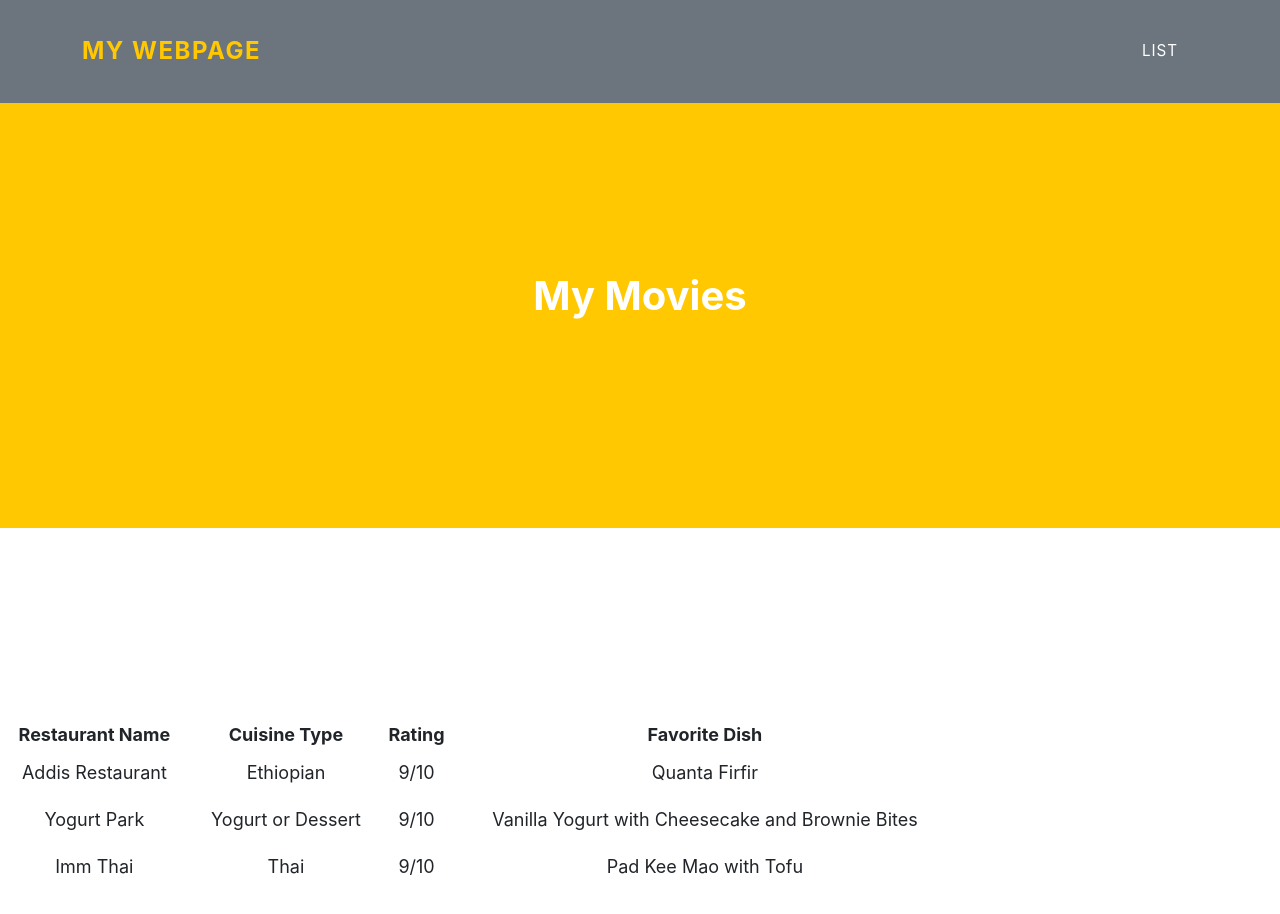
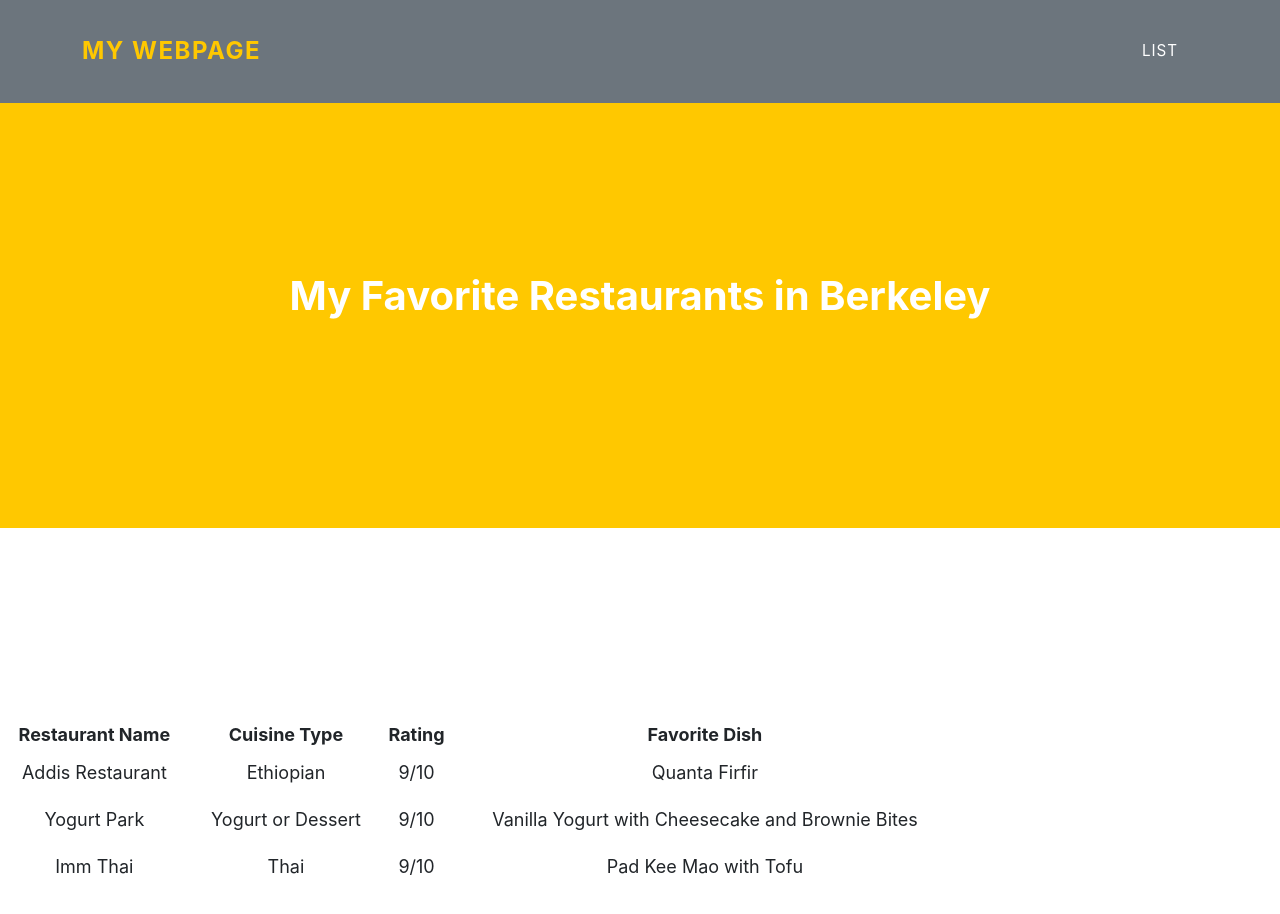
Before and after one commit to bfekadu/bfekadu.github.io, a plain HTML site: page WebsiteAssignmentFiles/list.html in a window 1280 px wide. Drawn offline with Linux system fonts and the light colour scheme.

Commit message:
Update list.html

```diff
--- a/WebsiteAssignmentFiles/list.html
+++ b/WebsiteAssignmentFiles/list.html
@@ -20,7 +20,7 @@
         </nav>
         <!--This code creates the middle section of the webpage-->
         <header class="masthead bg-primary text-white text-center">
-            <h1>My Movies</h1>
+            <h1>My Favorite Restaurants in Berkeley</h1>
         </header>
         <!--Here is where the table will be loaded in.  The actual table will be loaded in JavaScript.-->
         <section class="mt-5 text-center">
```
